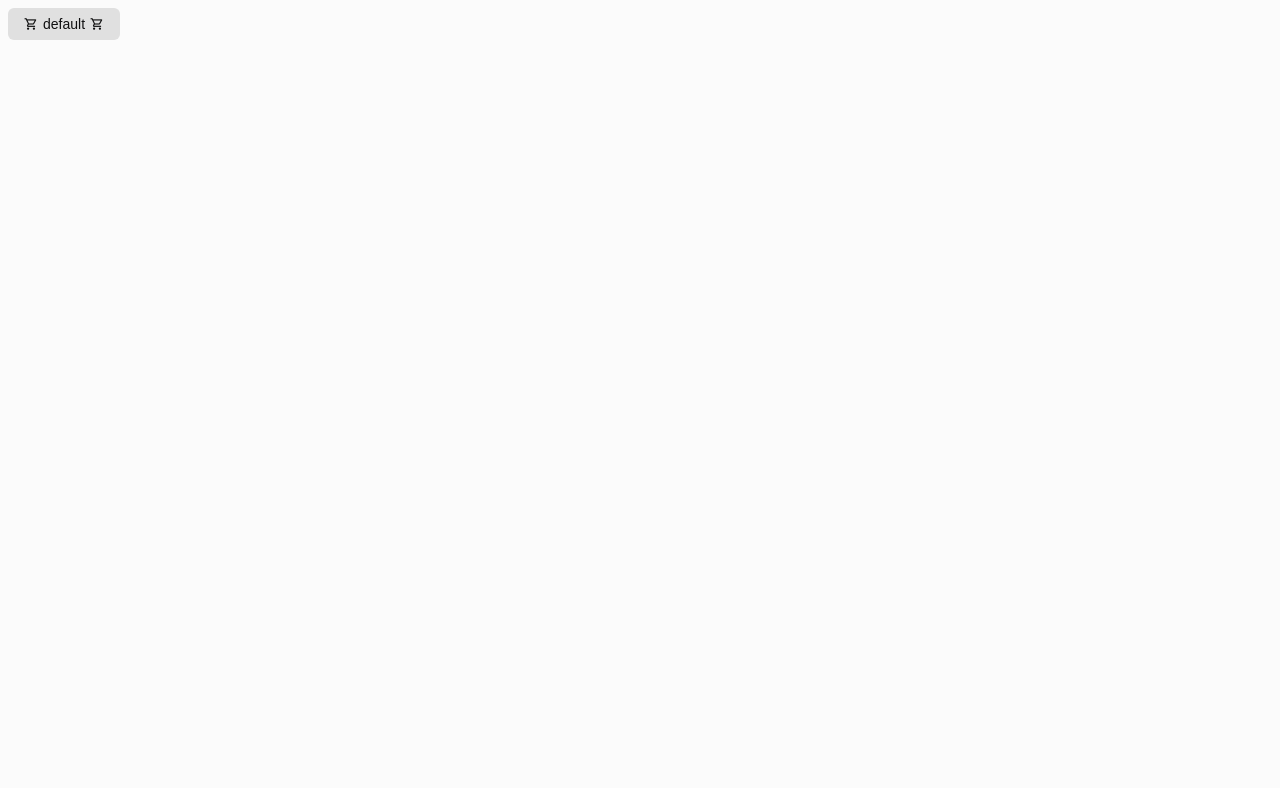
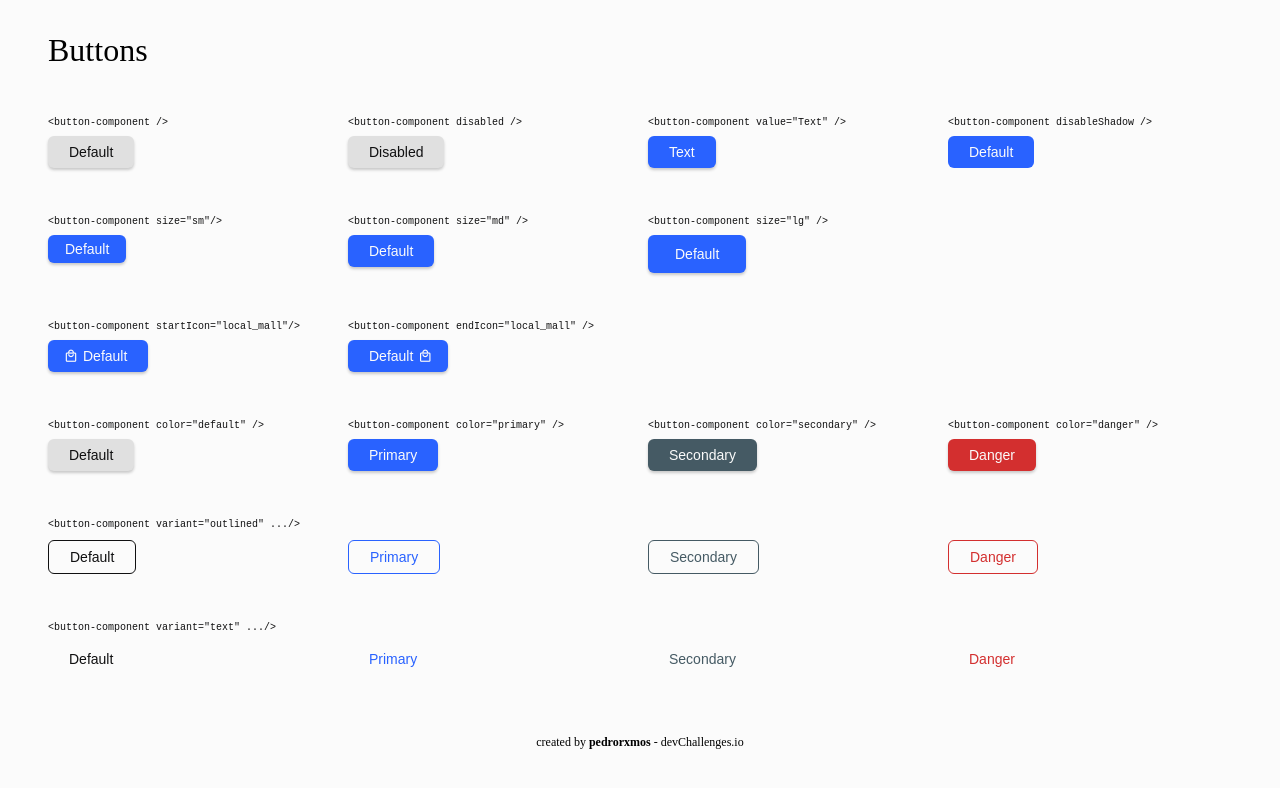
Before and after one commit to pedrorxmos/button-component-challenge, an Angular app: page / in a window 1280 px wide. Shown: the top 788 px of the page. Built offline with nearby package versions, Linux system fonts and the light colour scheme; a web font is replaced by a local one.

Commit message:
💄 feat(app): app structure and mq

```diff
--- a/src/app/app.component.html
+++ b/src/app/app.component.html
@@ -1 +1,101 @@
-<button-component value="default" color="" variant="" size="" disableShadow startIcon="local_grocery_store" endIcon="local_grocery_store"/>
+<main>
+  <h1>Buttons</h1>
+  <section class="row">
+    <article>
+      <code>&lt;button-component /></code>
+      <button-component />
+    </article>
+
+    <article>
+      <code>&lt;button-component disabled /></code>
+      <button-component value="Disabled" disabled/>
+    </article>
+
+    <article>
+      <code>&lt;button-component value="Text" /></code>
+      <button-component color="primary" value="Text" />
+    </article>
+
+    <article>
+      <code>&lt;button-component disableShadow /></code>
+      <button-component color="primary" disableShadow/>
+    </article>
+  </section>
+
+  <section class="row">
+    <article>
+      <code>&lt;button-component size="sm"/></code>
+      <button-component color="primary" size="sm" />
+    </article>
+
+    <article>
+      <code>&lt;button-component size="md" /></code>
+      <button-component color="primary" size="md"/>
+    </article>
+
+    <article>
+      <code>&lt;button-component size="lg" /></code>
+      <button-component color="primary" size="lg" />
+    </article>
+  </section>
+
+  <section class="row">
+    <article>
+      <code>&lt;button-component startIcon="local_mall"/></code>
+      <button-component color="primary" startIcon="local_mall" />
+    </article>
+
+    <article>
+      <code>&lt;button-component endIcon="local_mall" /></code>
+      <button-component color="primary" endIcon="local_mall"/>
+    </article>
+  </section>
+
+  <section class="row">
+    <article>
+      <code>&lt;button-component color="default" /></code>
+      <button-component color="default"/>
+    </article>
+
+    <article>
+      <code>&lt;button-component color="primary" /></code>
+      <button-component color="primary" value="Primary" />
+    </article>
+
+    <article>
+      <code>&lt;button-component color="secondary" /></code>
+      <button-component color="secondary" value="Secondary" />
+    </article>
+
+    <article>
+      <code>&lt;button-component color="danger" /></code>
+      <button-component color="danger" value="Danger" />
+    </article>
+  </section>
+
+  <section class="col">
+    <code>&lt;button-component variant="outlined" .../></code>
+
+    <article class="row">
+      <button-component variant="outlined" disableShadow/>
+      <button-component color="primary" value="Primary" variant="outlined" disableShadow />
+      <button-component color="secondary" value="Secondary" variant="outlined" disableShadow />
+      <button-component color="danger" value="Danger" variant="outlined" disableShadow />
+    </article>
+  </section>
+
+  <section class="col">
+    <code>&lt;button-component variant="text" .../></code>
+
+    <article class="row">
+      <button-component variant="text" disableShadow/>
+      <button-component color="primary" value="Primary" variant="text" disableShadow />
+      <button-component color="secondary" value="Secondary" variant="text" disableShadow />
+      <button-component color="danger" value="Danger" variant="text" disableShadow />
+    </article>
+  </section>
+
+  <p class="copyrights">
+    created by <a href="https://github.com/pedrorxmos/button-component-challenge" target="_blank">pedrorxmos</a> - devChallenges.io
+  </p>
+</main>
--- a/src/app/app.component.scss
+++ b/src/app/app.component.scss
@@ -0,0 +1,12 @@
+.copyrights {
+  align-self:  center;
+  font-size: 12px;
+
+  a {
+    font-weight: 600;
+
+    &:hover {
+      text-decoration: underline;
+    }
+  }
+}
--- a/src/app/components/button/button.component.html
+++ b/src/app/components/button/button.component.html
@@ -1 +1 @@
-<button class="{{color}} {{size}} {{variant}} {{disableShadow === '' ? 'no-shadow' : ''}}" [disabled]="disabled == ''"><span class="icon material-icons-outlined">{{startIcon}}</span>{{value}}<span class="icon material-icons-outlined">{{endIcon}}</span> </button>
+<button class="{{color}} {{size}} {{variant}} {{disableShadow === '' ? 'no-shadow' : ''}}" [disabled]="disabled === ''"><span class="icon material-icons-outlined">{{startIcon}}</span>{{value}}<span class="icon material-icons-outlined">{{endIcon}}</span> </button>
--- a/src/app/components/button/button.component.ts
+++ b/src/app/components/button/button.component.ts
@@ -7,7 +7,7 @@ import { Component, Input } from '@angular/core';
 })
 export class ButtonComponent {
 
-  @Input() value?: string;
+  @Input() value?: string = 'Default';
   @Input() variant?: string;
   @Input() disableShadow?: any;
   @Input() disabled?: any;
--- a/src/scss/_site.scss
+++ b/src/scss/_site.scss
@@ -1,6 +1,59 @@
+*, *:after, *:before {
+  box-sizing: border-box;
+}
 
 body {
   background-color: var(--bg);
   font-family: $font-family;
   font-weight: 400;
+  margin: 0;
 }
+
+main {
+  display: flex;
+  flex-direction: column;
+  align-items: stretch;
+  gap: 3rem;
+  padding: 2rem 1rem;
+  max-width: 1280px;
+  margin: 0 auto;
+
+  @include mq(700px) {
+    padding: 2rem 2rem;
+  }
+
+  @include mq(1024px) {
+    padding: 2rem 3rem;
+  }
+}
+
+article {
+  display: flex;
+  flex-direction: column;
+  gap: 0.5rem;
+}
+
+.row {
+  display: grid;
+  grid-template-columns: repeat(1, 1fr);
+  grid-gap: 1rem;
+
+  @include mq(527px) {
+    grid-template-columns: repeat(2, 1fr);
+  }
+
+  @include mq(824px) {
+    grid-template-columns: repeat(3, 1fr);
+  }
+
+  @include mq(1142px) {
+    grid-template-columns: repeat(4, 1fr);
+  }
+}
+
+.col {
+  display: flex;
+  flex-direction: column;
+  gap: 10px;
+  justify-content: center;
+}
--- /dev/null
+++ b/src/scss/_typography.scss
@@ -0,0 +1,14 @@
+h1 {
+  margin: 0;
+  font-weight: 500;
+}
+
+code {
+  font-size: 10px;
+  color: var(--text);
+}
+
+a {
+  text-decoration: none;
+  color: inherit;
+}
--- a/src/scss/_variables.scss
+++ b/src/scss/_variables.scss
@@ -39,3 +39,9 @@ $black: #101011;
   --shadow: #{darken(#151a28, 30)};
   --text: #ededf1;
 }
+
+@mixin mq($value) {
+  @media screen and (min-width: $value) {
+    @content;
+  }
+}
--- a/src/styles.scss
+++ b/src/styles.scss
@@ -3,3 +3,4 @@
 @import './scss/fonts';
 @import './scss/variables';
 @import './scss/site';
+@import './scss/typography'
```
